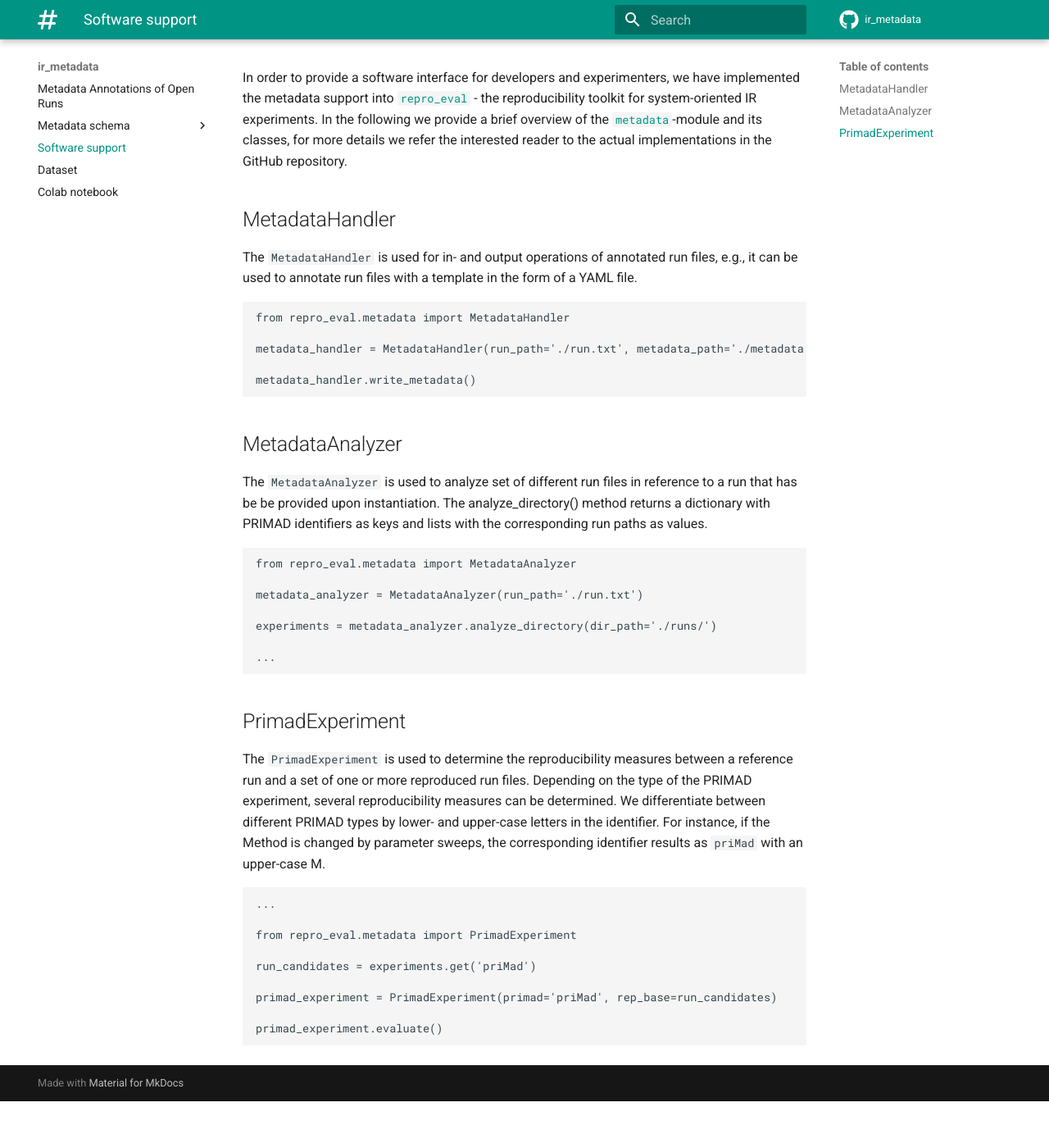
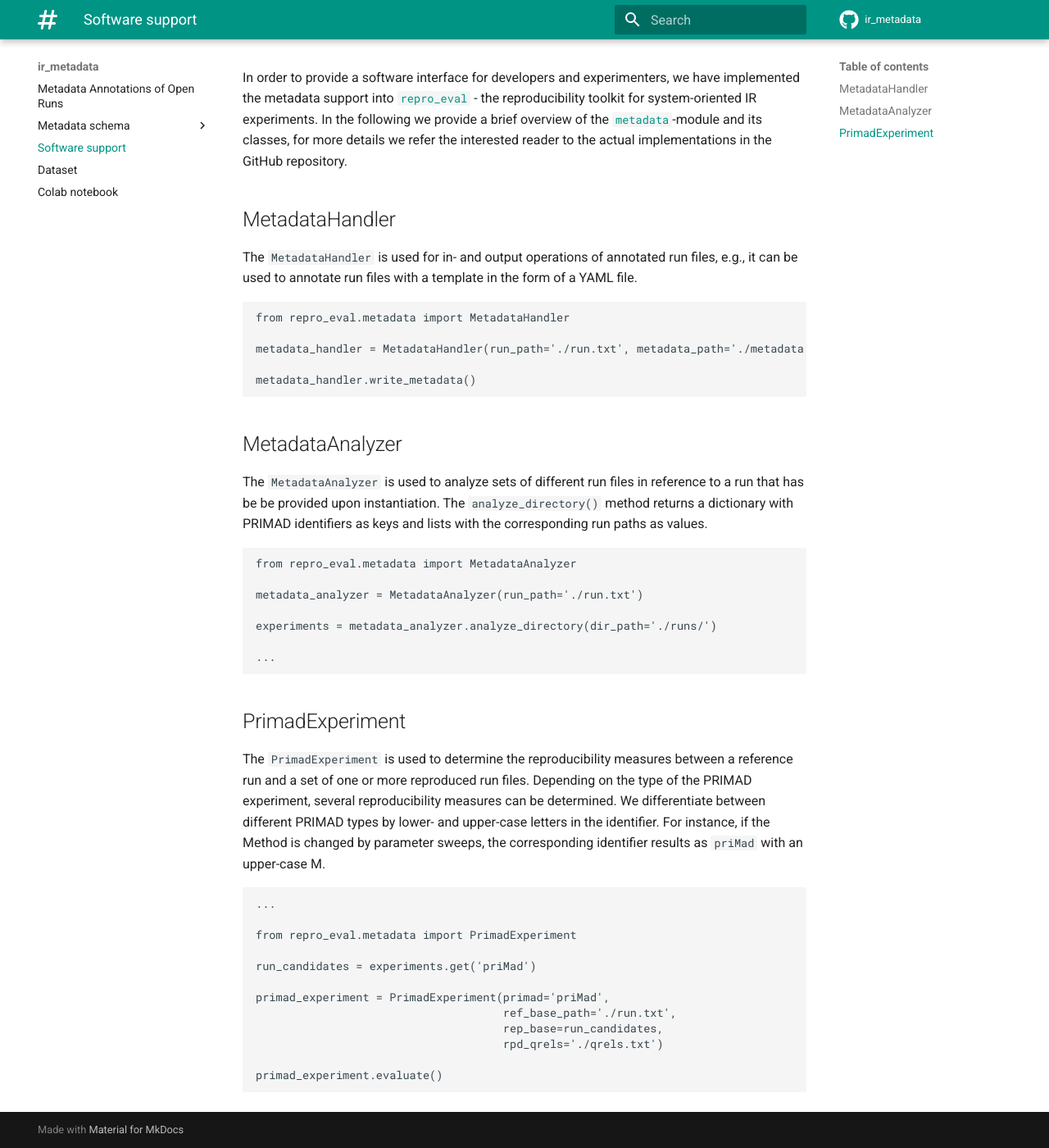
Before and after one commit to irgroup/ir_metadata, an MkDocs documentation site: the page built from docs/software.md, in a window 1280 px wide and 1400 px high, scrolled down 98 px. Shown: the whole window at 82% size. Built offline with MkDocs 1.6.1 and Material for MkDocs 9.7.7, drawn with Linux system fonts in a browser that asks for light colours; comment, search, counter and statistics services are not loaded; before the commit the page ends 1441 px from its top, so only the background shows below that.

Commit message:
minor changes

````diff
--- a/docs/software.md
+++ b/docs/software.md
@@ -15,7 +15,7 @@ metadata_handler.write_metadata()
 ```
 ## MetadataAnalyzer
 
-The `MetadataAnalyzer` is used to analyze set of different run files in reference to a run that has be be provided upon instantiation. The analyze_directory() method returns a dictionary with PRIMAD identifiers as keys and lists with the corresponding run paths as values.
+The `MetadataAnalyzer` is used to analyze sets of different run files in reference to a run that has be be provided upon instantiation. The `analyze_directory()` method returns a dictionary with PRIMAD identifiers as keys and lists with the corresponding run paths as values.
 
 
 ```Python
@@ -39,7 +39,10 @@ from repro_eval.metadata import PrimadExperiment
 
 run_candidates = experiments.get('priMad')
 
-primad_experiment = PrimadExperiment(primad='priMad', rep_base=run_candidates)
+primad_experiment = PrimadExperiment(primad='priMad',
+                                     ref_base_path='./run.txt',
+                                     rep_base=run_candidates,
+                                     rpd_qrels='./qrels.txt')
 
 primad_experiment.evaluate()
 ```
````
Also changed, not shown: docs/colab.md (+1 -1 lines), docs/dataset.md (+7 -1 lines), docs/index.md (+2 -2 lines), docs/metadata/method.md (+2 -1 lines), docs/metadata/overview.md (+4 -2 lines), docs/assets/images/ccrf.svg (added).
